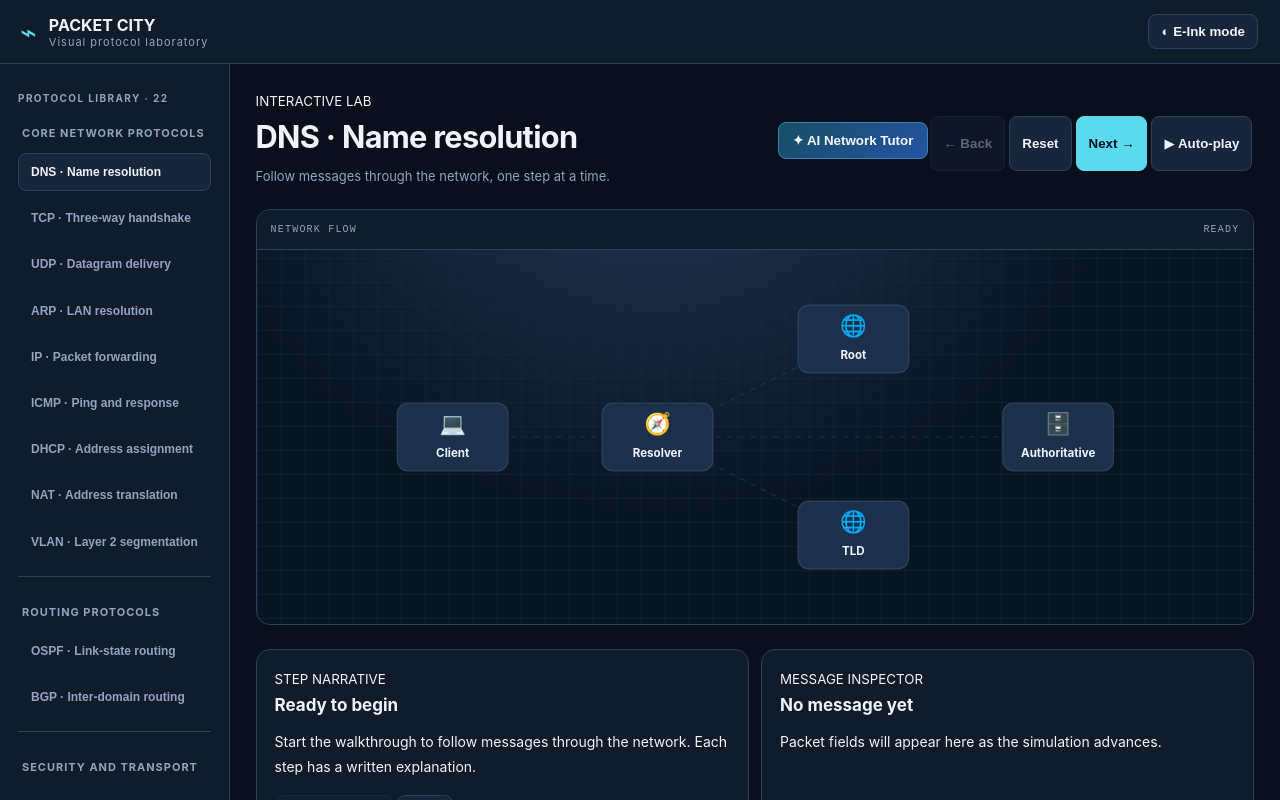
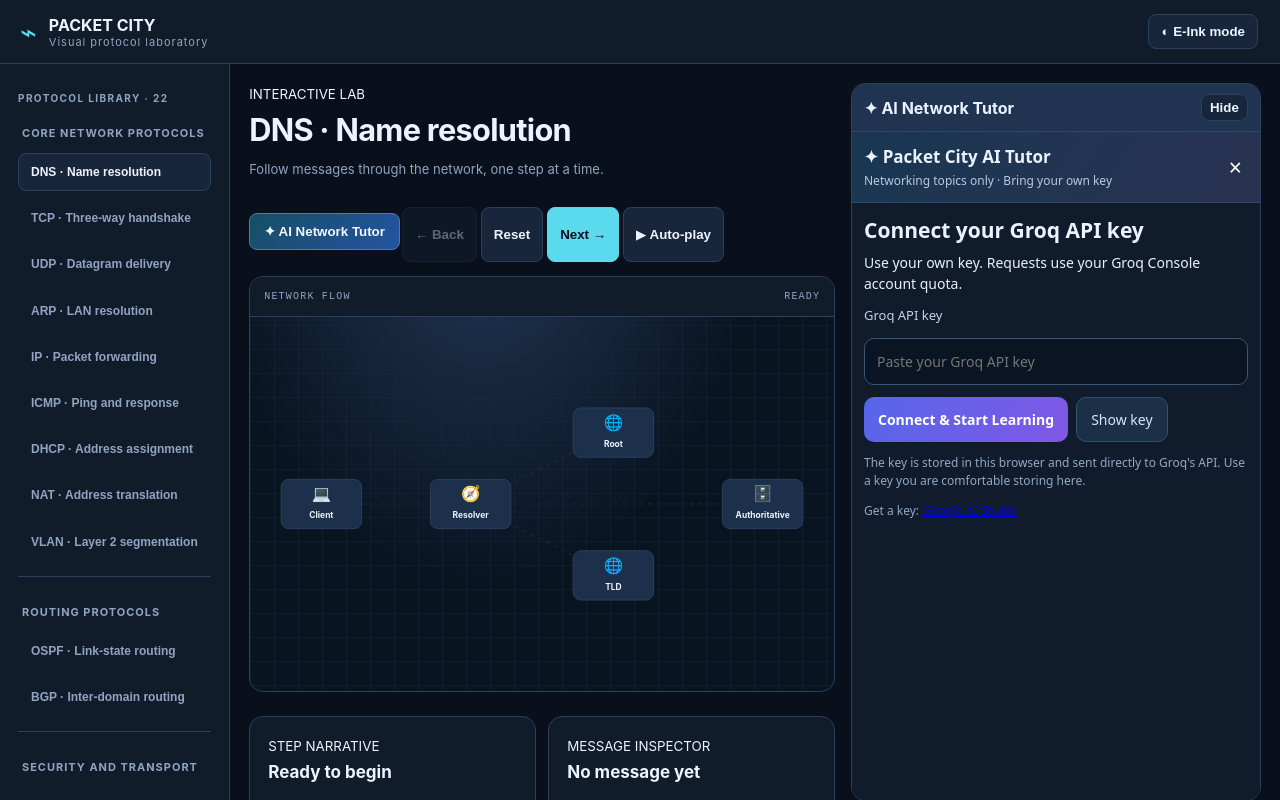
Before and after one commit to codassassin/protocol-playground, a React (Vite) app: page / in a window 1280 px wide. Shown: the top 800 px of the page. Built offline with nearby package versions, Linux system fonts and the light colour scheme.

Commit message:
Create right-side AI tutor dock and responsive workspace

```diff
--- a/src/app.css
+++ b/src/app.css
@@ -33,3 +33,6 @@ aside{scrollbar-width:thin;scrollbar-color:color-mix(in srgb,var(--muted) 30%,tr
 
 /* AI Tutor launcher and modal */
 .tutor-launch{background:linear-gradient(135deg,#164e63,#2454a3);border-color:#3b82b6;color:#f3f8ff;font-weight:700;padding:10px 14px;margin:8px 0 14px}.tutor-launch:hover{filter:brightness(1.12)}.tutor-overlay{position:fixed;inset:0;background:#020711bb;backdrop-filter:blur(5px);z-index:100;display:flex;align-items:center;justify-content:center;padding:18px}.tutor-modal{position:relative;width:min(920px,96vw);height:min(760px,92vh);background:var(--surface);border:1px solid var(--line);border-radius:18px;overflow:hidden;box-shadow:0 30px 90px #0009}.tutor-modal iframe{width:100%;height:100%;border:0}.tutor-close{position:absolute;right:12px;top:10px;z-index:2;background:var(--surface2);color:var(--text);border:1px solid var(--line);padding:6px 10px;border-radius:8px}@media(max-width:700px){.tutor-overlay{padding:0}.tutor-modal{height:100dvh;width:100vw;border-radius:0}}
+
+/* Split workspace with persistent right-side tutor; preserve the entire lab */
+main{max-width:none;display:flex;align-items:stretch;gap:16px;padding:clamp(12px,1.5vw,22px)}.lab-content{flex:1 1 0;min-width:0}.tutor-dock{flex:0 0 clamp(330px,32vw,440px);width:clamp(330px,32vw,440px);height:calc(100vh - 82px);position:sticky;top:72px;align-self:flex-start;border:1px solid var(--line);border-radius:14px;background:#101b2c;overflow:hidden;display:flex;flex-direction:column}.tutor-dock-head{display:flex;align-items:center;justify-content:space-between;padding:10px 12px;background:#203452;color:#eaf2ff;border-bottom:1px solid #324a66}.tutor-dock-head button{padding:5px 8px;margin:0}.tutor-dock iframe{flex:1;min-height:0;width:100%;border:0;background:#101b2c}.tutor-overlay,.tutor-modal{display:none!important}@media(max-width:1100px){main{display:block}.tutor-dock{position:relative;top:auto;width:100%;height:min(70vh,650px);margin-top:16px}}
```
